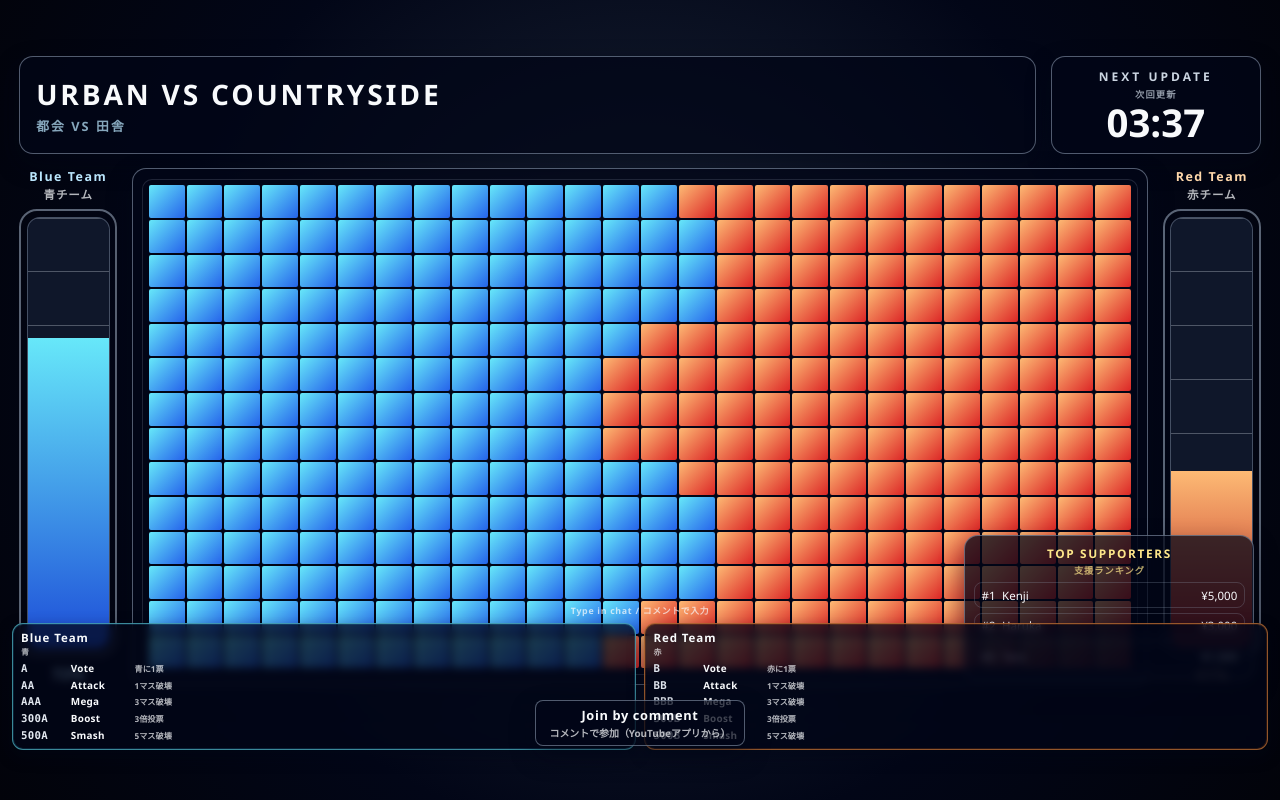
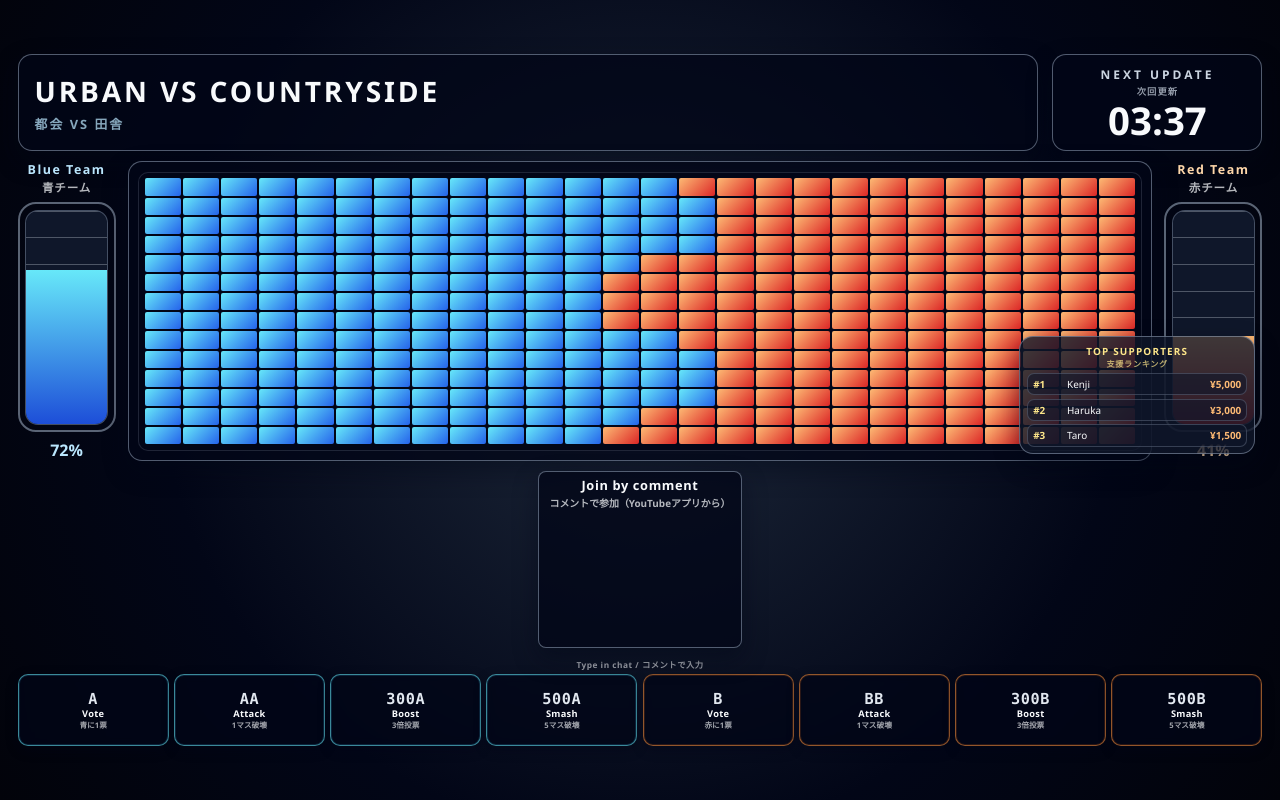
Before and after one commit to sakasakainfinity-dotcom/dot-war-live, a Next.js app: page / in a window 1280 px wide. Built offline with nearby package versions, Linux system fonts and the light colour scheme.

Commit message:
Refine HUD layout with compact 8-command dock

```diff
--- a/src/app/globals.css
+++ b/src/app/globals.css
@@ -25,10 +25,10 @@ body {
   position: relative;
   width: min(100vw, calc(100vh * (16 / 9)));
   aspect-ratio: 16 / 9;
-  padding: 1rem 1.2rem 0.9rem;
+  padding: 0.85rem 1.1rem 0.85rem;
   display: grid;
-  grid-template-rows: auto 1fr auto;
-  gap: 0.9rem;
+  grid-template-rows: auto auto 1fr auto;
+  gap: 0.62rem;
 }
 
 .panel {
@@ -115,7 +115,7 @@ body {
   min-height: 0;
   display: grid;
   grid-template-columns: 98px 1fr 98px;
-  gap: 0.9rem;
+  gap: 0.75rem;
   align-items: stretch;
 }
 
@@ -216,48 +216,70 @@ body {
 
 .hud-ranking-wrap {
   position: absolute;
-  right: 0.4rem;
-  bottom: 0.4rem;
-  width: min(31%, 290px);
+  right: 0.45rem;
+  bottom: 0.45rem;
+  width: min(26%, 236px);
 }
 .ranking-panel {
-  padding: 0.55rem;
+  padding: 0.42rem 0.45rem;
+  background: rgba(15, 23, 42, 0.8);
+}
+.ranking-head {
+  display: grid;
+  justify-items: center;
+  gap: 0.02rem;
+  margin-bottom: 0.24rem;
 }
 .ranking-title {
   margin: 0;
   text-align: center;
   font-weight: 800;
-  font-size: 0.74rem;
-  letter-spacing: 0.14em;
+  font-size: 0.62rem;
+  letter-spacing: 0.12em;
   color: #fde68a;
 }
 .ranking-title-ja {
-  margin: 0.1rem 0 0.35rem;
+  margin: 0;
   text-align: center;
-  font-size: 0.58rem;
+  font-size: 0.51rem;
   color: #fde68a;
-  letter-spacing: 0.1em;
+  letter-spacing: 0.08em;
 }
 .ranking-panel ul {
   margin: 0;
   padding: 0;
   list-style: none;
   display: grid;
-  gap: 0.28rem;
+  gap: 0.2rem;
 }
 .ranking-row {
   display: grid;
-  grid-template-columns: auto 1fr auto;
-  gap: 0.4rem;
-  font-size: 0.72rem;
-  border: 1px solid rgba(148, 163, 184, 0.25);
-  border-radius: 8px;
-  padding: 0.28rem 0.4rem;
+  grid-template-columns: 30px minmax(0, 1fr) auto;
+  align-items: center;
+  gap: 0.24rem;
+  font-size: 0.62rem;
+  border: 1px solid rgba(148, 163, 184, 0.3);
+  border-radius: 7px;
+  padding: 0.2rem 0.3rem;
+  background: rgba(15, 23, 42, 0.6);
+}
+.ranking-rank {
+  font-weight: 800;
+  color: #fde68a;
+}
+.ranking-name {
+  overflow: hidden;
+  text-overflow: ellipsis;
+  white-space: nowrap;
+}
+.ranking-amount {
+  font-weight: 800;
+  color: #fdba74;
 }
 
 .hud-join {
   justify-self: center;
-  padding: 0.3rem 0.85rem;
+  padding: 0.22rem 0.68rem;
   border-radius: 8px;
   text-align: center;
   z-index: 2;
@@ -274,128 +296,116 @@ body {
 }
 
 .command-dock-wrap {
-  position: absolute;
-  left: 0.75rem;
-  right: 0.75rem;
-  bottom: 0.6rem;
+  position: relative;
+  left: auto;
+  right: auto;
+  bottom: auto;
   display: grid;
-  gap: 0.32rem;
+  gap: 0.26rem;
   z-index: 1;
 }
 
 .command-dock-hint {
   justify-self: center;
-  font-size: 0.55rem;
-  letter-spacing: 0.08em;
+  font-size: 0.52rem;
+  letter-spacing: 0.06em;
+  opacity: 0.62;
 }
 
 .command-dock-grid {
   display: grid;
-  grid-template-columns: repeat(2, minmax(0, 1fr));
-  gap: 0.55rem;
+  grid-template-columns: repeat(8, minmax(0, 1fr));
+  gap: 0.32rem;
 }
 
-.command-card {
+.command-mini-card {
+  min-height: 72px;
+  display: grid;
+  align-content: center;
+  justify-items: center;
+  gap: 0.12rem;
   backdrop-filter: blur(4px);
-  padding: 0.4rem 0.5rem 0.45rem;
-  border-radius: 11px;
-  box-shadow: 0 6px 16px rgba(2, 6, 23, 0.45);
+  padding: 0.38rem 0.3rem;
+  border-radius: 10px;
+  box-shadow: 0 4px 12px rgba(2, 6, 23, 0.4);
+  text-align: center;
 }
 
-.command-card-blue {
+.command-mini-card-blue {
   border-color: rgba(103, 232, 249, 0.58);
-  box-shadow: inset 0 0 0 1px rgba(56, 189, 248, 0.15), 0 6px 16px rgba(2, 6, 23, 0.45);
+  box-shadow: inset 0 0 0 1px rgba(56, 189, 248, 0.16), 0 4px 12px rgba(2, 6, 23, 0.4);
 }
 
-.command-card-red {
+.command-mini-card-red {
   border-color: rgba(251, 146, 60, 0.58);
-  box-shadow: inset 0 0 0 1px rgba(249, 115, 22, 0.15), 0 6px 16px rgba(2, 6, 23, 0.45);
-}
-
-.command-card-header {
-  display: grid;
-  gap: 0.04rem;
-  margin-bottom: 0.26rem;
-}
-
-.command-card-title {
-  font-size: 0.72rem;
-  letter-spacing: 0.08em;
-}
-
-.command-card-title-ja {
-  font-size: 0.5rem;
-  letter-spacing: 0.08em;
-}
-
-.command-list {
-  list-style: none;
-  margin: 0;
-  padding: 0;
-  display: grid;
-  gap: 0.18rem;
-}
-
-.command-row {
-  display: grid;
-  grid-template-columns: 44px 58px 1fr;
-  align-items: baseline;
-  gap: 0.36rem;
-  min-width: 0;
+  box-shadow: inset 0 0 0 1px rgba(249, 115, 22, 0.16), 0 4px 12px rgba(2, 6, 23, 0.4);
 }
 
 .command-code {
+  margin: 0;
   font-family: 'Consolas', 'SFMono-Regular', 'Roboto Mono', monospace;
-  font-size: 0.67rem;
-  font-weight: 800;
-  letter-spacing: 0.03em;
+  font-size: 0.95rem;
+  line-height: 1;
+  font-weight: 900;
+  letter-spacing: 0.04em;
   color: #e2e8f0;
 }
 
 .command-label-en {
-  font-size: 0.62rem;
+  font-size: 0.58rem;
+  line-height: 1.08;
   letter-spacing: 0.03em;
 }
 
 .command-label-ja {
-  font-size: 0.51rem;
-  white-space: nowrap;
-  overflow: hidden;
-  text-overflow: ellipsis;
+  font-size: 0.48rem;
+  line-height: 1.05;
+  opacity: 0.65;
 }
 
 .superchat-wrap {
-  position: absolute;
-  left: 50%;
-  bottom: 5.3rem;
-  transform: translateX(-50%);
-  width: min(76%, 980px);
+  position: relative;
+  width: min(100%, 1140px);
+  justify-self: stretch;
   z-index: 2;
 }
 .superchat-panel {
-  padding: 0.5rem 0.9rem;
+  padding: 0.34rem 0.7rem;
+  border-radius: 10px;
   border-color: rgba(253, 224, 71, 0.7);
+  background: rgba(15, 23, 42, 0.72);
 }
 .superchat-panel p {
   margin: 0;
   font-weight: 700;
+  font-size: 0.72rem;
+  display: flex;
+  align-items: center;
+  justify-content: center;
+  gap: 0.45rem;
   text-align: center;
 }
 .superchat-panel strong {
   color: #fde68a;
 }
-.superchat-panel span {
+.superchat-amount {
   color: #fdba74;
+}
+.superchat-message {
+  color: #e2e8f0;
+  font-weight: 600;
+  opacity: 0.92;
 }
 
 @media (max-width: 960px) {
   .hud-stage {
-    padding: 0.7rem;
+    padding: 0.62rem;
+    gap: 0.46rem;
   }
 
   .hud-center {
     grid-template-columns: 74px 1fr 74px;
-    gap: 0.5rem;
+    gap: 0.45rem;
   }
 
   .tank-shell {
@@ -403,22 +413,40 @@ body {
   }
 
   .hud-ranking-wrap {
-    width: min(40%, 230px);
+    width: min(42%, 200px);
   }
 
   .command-dock-wrap {
-    left: 0.5rem;
-    right: 0.5rem;
-    bottom: 0.45rem;
+    gap: 0.2rem;
   }
 
-  .command-row {
-    grid-template-columns: 36px 50px 1fr;
-    gap: 0.22rem;
+  .command-dock-grid {
+    gap: 0.2rem;
+  }
+
+  .command-mini-card {
+    min-height: 66px;
+    padding: 0.28rem 0.2rem;
+  }
+
+  .command-code {
+    font-size: 0.84rem;
+  }
+
+  .command-label-en {
+    font-size: 0.5rem;
+  }
+
+  .command-label-ja {
+    font-size: 0.42rem;
   }
 
   .superchat-wrap {
-    bottom: 5rem;
-    width: min(79%, 680px);
+    width: min(100%, 680px);
+  }
+
+  .superchat-panel p {
+    font-size: 0.64rem;
+    gap: 0.35rem;
   }
 }
--- a/src/components/BattleLayout.jsx
+++ b/src/components/BattleLayout.jsx
@@ -37,6 +37,7 @@ export function BattleLayout({ data = battleMockData }) {
             onUpdateTick={handleUpdateTick}
           />
         </section>
+        <SuperChatBanner chat={data.superChat} />
 
         <section className="hud-center">
           <TeamTank team="blue" value={data.blueTank} />
@@ -53,8 +54,7 @@ export function BattleLayout({ data = battleMockData }) {
           <p className="hud-main-text">Join by comment</p>
           <p className="hud-sub-text">コメントで参加（YouTubeアプリから）</p>
         </div>
-        <CommandGuideDock guides={data.commandGuides} />
-        <SuperChatBanner chat={data.superChat} />
+        <CommandGuideDock commands={data.commandGuides} />
       </div>
     </main>
   );
--- a/src/components/CommandGuideDock.jsx
+++ b/src/components/CommandGuideDock.jsx
@@ -1,57 +1,31 @@
-const defaultGuides = [
-  {
-    team: 'blue',
-    titleEn: 'Blue Team',
-    titleJa: '青',
-    rows: [
-      { code: 'A', labelEn: 'Vote', labelJa: '青に1票' },
-      { code: 'AA', labelEn: 'Attack', labelJa: '1マス破壊' },
-      { code: 'AAA', labelEn: 'Mega', labelJa: '3マス破壊' },
-      { code: '300A', labelEn: 'Boost', labelJa: '3倍投票' },
-      { code: '500A', labelEn: 'Smash', labelJa: '5マス破壊' },
-    ],
-  },
-  {
-    team: 'red',
-    titleEn: 'Red Team',
-    titleJa: '赤',
-    rows: [
-      { code: 'B', labelEn: 'Vote', labelJa: '赤に1票' },
-      { code: 'BB', labelEn: 'Attack', labelJa: '1マス破壊' },
-      { code: 'BBB', labelEn: 'Mega', labelJa: '3マス破壊' },
-      { code: '300B', labelEn: 'Boost', labelJa: '3倍投票' },
-      { code: '500B', labelEn: 'Smash', labelJa: '5マス破壊' },
-    ],
-  },
+const defaultCommands = [
+  { code: 'A', team: 'blue', labelEn: 'Vote', labelJa: '青に1票' },
+  { code: 'AA', team: 'blue', labelEn: 'Attack', labelJa: '1マス破壊' },
+  { code: '300A', team: 'blue', labelEn: 'Boost', labelJa: '3倍投票' },
+  { code: '500A', team: 'blue', labelEn: 'Smash', labelJa: '5マス破壊' },
+  { code: 'B', team: 'red', labelEn: 'Vote', labelJa: '赤に1票' },
+  { code: 'BB', team: 'red', labelEn: 'Attack', labelJa: '1マス破壊' },
+  { code: '300B', team: 'red', labelEn: 'Boost', labelJa: '3倍投票' },
+  { code: '500B', team: 'red', labelEn: 'Smash', labelJa: '5マス破壊' },
 ];
 
-function CommandGuideCard({ guide }) {
+function CommandGuideCard({ command }) {
   return (
-    <section className={`panel command-card command-card-${guide.team}`}>
-      <header className="command-card-header">
-        <p className="command-card-title hud-main-text">{guide.titleEn}</p>
-        <p className="command-card-title-ja hud-sub-text">{guide.titleJa}</p>
-      </header>
-      <ul className="command-list">
-        {guide.rows.map((row) => (
-          <li key={row.code} className="command-row">
-            <span className="command-code">{row.code}</span>
-            <span className="command-label-en hud-main-text">{row.labelEn}</span>
-            <span className="command-label-ja hud-sub-text">{row.labelJa}</span>
-          </li>
-        ))}
-      </ul>
+    <section className={`panel command-mini-card command-mini-card-${command.team}`}>
+      <p className="command-code">{command.code}</p>
+      <p className="command-label-en hud-main-text">{command.labelEn}</p>
+      <p className="command-label-ja hud-sub-text">{command.labelJa}</p>
     </section>
   );
 }
 
-export function CommandGuideDock({ guides = defaultGuides }) {
+export function CommandGuideDock({ commands = defaultCommands }) {
   return (
     <div className="command-dock-wrap" aria-label="Command guide">
       <p className="command-dock-hint hud-sub-text">Type in chat / コメントで入力</p>
       <div className="command-dock-grid">
-        {guides.map((guide) => (
-          <CommandGuideCard key={guide.team} guide={guide} />
+        {commands.map((command) => (
+          <CommandGuideCard key={command.code} command={command} />
         ))}
       </div>
     </div>
--- a/src/components/SuperChatBanner.jsx
+++ b/src/components/SuperChatBanner.jsx
@@ -19,7 +19,9 @@ export function SuperChatBanner({ chat, durationMs = 5000 }) {
     <div className="superchat-wrap">
       <div className="panel superchat-panel">
         <p>
-          <strong>{chat.user}</strong> <span>{chat.amount}</span> {chat.message}
+          <strong>{chat.user}</strong>
+          <span className="superchat-amount">{chat.amount}</span>
+          <span className="superchat-message">{chat.message}</span>
         </p>
       </div>
     </div>
--- a/src/components/TopRankingPanel.jsx
+++ b/src/components/TopRankingPanel.jsx
@@ -1,14 +1,16 @@
 export function TopRankingPanel({ ranking }) {
   return (
     <section className="panel ranking-panel">
-      <p className="ranking-title hud-main-text">TOP SUPPORTERS</p>
-      <p className="ranking-title-ja hud-sub-text">支援ランキング</p>
+      <div className="ranking-head">
+        <p className="ranking-title hud-main-text">TOP SUPPORTERS</p>
+        <p className="ranking-title-ja hud-sub-text">支援ランキング</p>
+      </div>
       <ul>
         {ranking.map((entry) => (
           <li key={entry.rank} className="ranking-row">
-            <span>#{entry.rank}</span>
-            <span>{entry.name}</span>
-            <span>{entry.amount}</span>
+            <span className="ranking-rank">#{entry.rank}</span>
+            <span className="ranking-name">{entry.name}</span>
+            <span className="ranking-amount">{entry.amount}</span>
           </li>
         ))}
       </ul>
--- a/src/lib/mockData.js
+++ b/src/lib/mockData.js
@@ -29,29 +29,13 @@ export const battleMockData = {
     { rank: 3, name: 'Taro', amount: '¥1,500' },
   ],
   commandGuides: [
-    {
-      team: 'blue',
-      titleEn: 'Blue Team',
-      titleJa: '青',
-      rows: [
-        { code: 'A', labelEn: 'Vote', labelJa: '青に1票' },
-        { code: 'AA', labelEn: 'Attack', labelJa: '1マス破壊' },
-        { code: 'AAA', labelEn: 'Mega', labelJa: '3マス破壊' },
-        { code: '300A', labelEn: 'Boost', labelJa: '3倍投票' },
-        { code: '500A', labelEn: 'Smash', labelJa: '5マス破壊' },
-      ],
-    },
-    {
-      team: 'red',
-      titleEn: 'Red Team',
-      titleJa: '赤',
-      rows: [
-        { code: 'B', labelEn: 'Vote', labelJa: '赤に1票' },
-        { code: 'BB', labelEn: 'Attack', labelJa: '1マス破壊' },
-        { code: 'BBB', labelEn: 'Mega', labelJa: '3マス破壊' },
-        { code: '300B', labelEn: 'Boost', labelJa: '3倍投票' },
-        { code: '500B', labelEn: 'Smash', labelJa: '5マス破壊' },
-      ],
-    },
+    { code: 'A', team: 'blue', labelEn: 'Vote', labelJa: '青に1票' },
+    { code: 'AA', team: 'blue', labelEn: 'Attack', labelJa: '1マス破壊' },
+    { code: '300A', team: 'blue', labelEn: 'Boost', labelJa: '3倍投票' },
+    { code: '500A', team: 'blue', labelEn: 'Smash', labelJa: '5マス破壊' },
+    { code: 'B', team: 'red', labelEn: 'Vote', labelJa: '赤に1票' },
+    { code: 'BB', team: 'red', labelEn: 'Attack', labelJa: '1マス破壊' },
+    { code: '300B', team: 'red', labelEn: 'Boost', labelJa: '3倍投票' },
+    { code: '500B', team: 'red', labelEn: 'Smash', labelJa: '5マス破壊' },
   ],
 };
```
